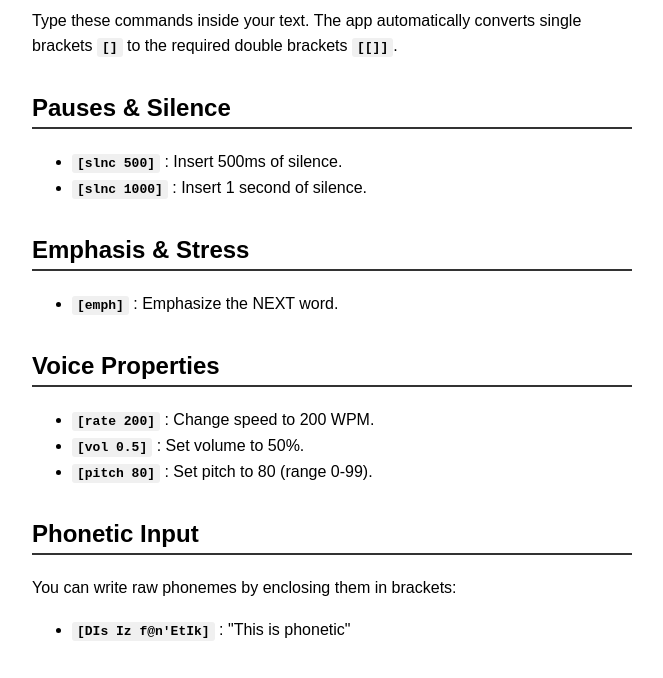
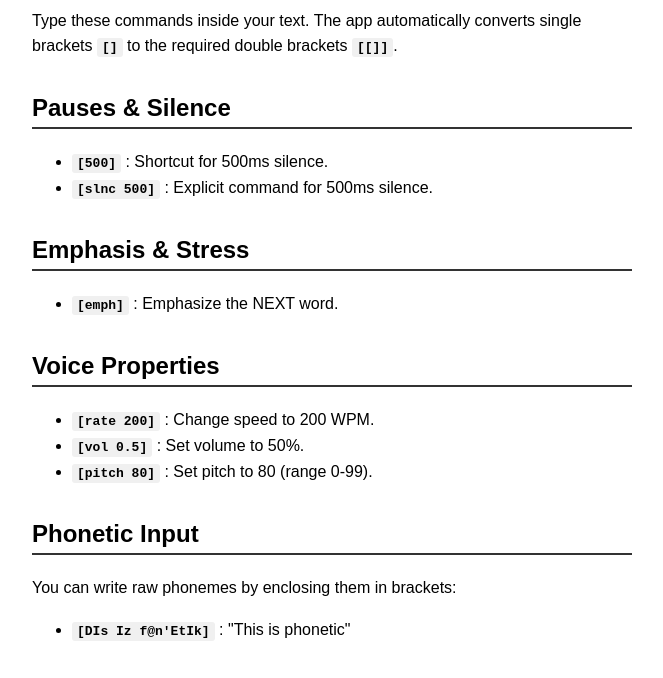
Before and after one commit to caminante-blanco/speakjs2mp3, a plain HTML site: page cheatsheet.html in a window 1280 px wide. Shown: the part 132-810 px from the top of the page, without its empty margins (308-971 px from the left). Drawn offline with Linux system fonts and the light colour scheme.

Commit message:
Add [number] shortcut for silence commands

```diff
--- a/cheatsheet.html
+++ b/cheatsheet.html
@@ -19,8 +19,8 @@
 
     <h2>Pauses & Silence</h2>
     <ul>
-        <li><code>[slnc 500]</code> : Insert 500ms of silence.</li>
-        <li><code>[slnc 1000]</code> : Insert 1 second of silence.</li>
+        <li><code>[500]</code> : Shortcut for 500ms silence.</li>
+        <li><code>[slnc 500]</code> : Explicit command for 500ms silence.</li>
     </ul>
 
     <h2>Emphasis & Stress</h2>
```
Also changed, not shown: script.js (+6 -3 lines), 1 other file.
